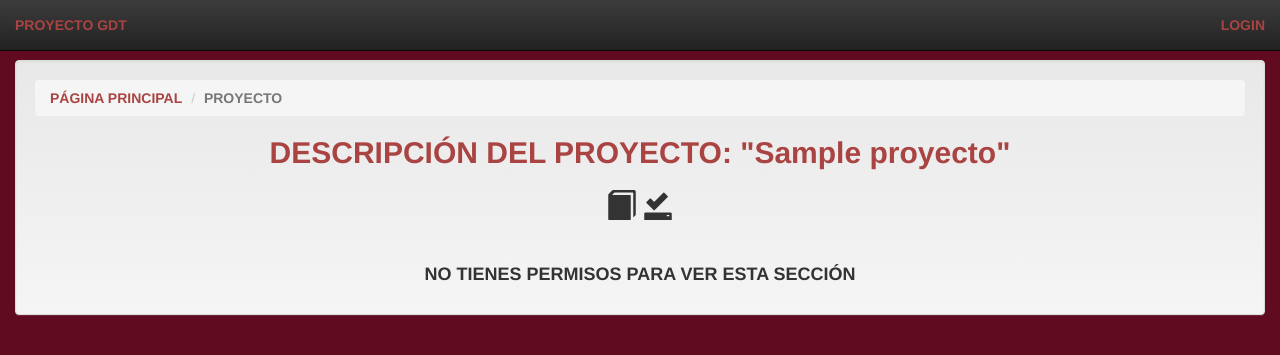
After one commit to didita91/GDT_PROJECT, a Django app: template templates/desarrollo/admin_proyecto.html in a window 1280 px wide. The commit adds this page. Shown: the top 355 px of the page. Run offline with Django 3.2, Linux system fonts and the light colour scheme; the template is opened without the code that fills it: most values are stand-ins (such as "Sample title", 1, 10 or a date in 2020); parts of the project's set-up code (start-up, migrations or seed data) failed here and were passed over; some libraries are stand-ins or nearby versions.

Commit message:
Iteracion2

```diff
--- a/Proyecto/views.py
+++ b/Proyecto/views.py
@@ -224,7 +224,9 @@ def administrar_proyecto(request, proyecto_id):
     """Administracion de proyecto para el modulo de desarrollo."""
     user = User.objects.get(username=request.user.username)
     proyecto = get_object_or_404(Proyecto, id=proyecto_id)
-    permisos = get_permisos_proyecto(user, proyecto)
+    permisos = get_permisos_sistema(user)
+    print proyecto
+    print user
     print permisos
    # permisos_ant = []
    # if proyecto.fase.id == 2:
--- a/app/forms.py
+++ b/app/forms.py
@@ -87,6 +87,9 @@ class RolesForm(forms.Form):
 class PermisosForm(forms.Form):
 	permisos = forms.ModelMultipleChoiceField(queryset = Permiso.objects.filter(categoria = 1), widget = forms.CheckboxSelectMultiple, required = False)
 
+class PermisosProyectoForm(forms.Form):
+
+	permisos = forms.ModelMultipleChoiceField(queryset = Permiso.objects.filter(categoria = 2), widget = forms.CheckboxSelectMultiple, required = False, label = u'PERMISOS')
 
 
 class ModRolesForm(forms.Form):
--- a/templates/admin/roles/roles_proyecto.html
+++ b/templates/admin/roles/roles_proyecto.html
@@ -48,6 +48,7 @@
 		    {% ifnotequal i.id 2 %}
                        <td>
                           {% if eliminar_rol %}
+
                              <a class="btn btn-default" href="/roles/del&id={{i.id}}/"><strong>ELIMINAR</strong></a>&nbsp;&nbsp;&nbsp;
                              <a class="btn btn-default" href="/roles/permisos&id={{i.id}}/"><strong>PERMISOS</strong></a>&nbsp;&nbsp;&nbsp;
                           {% endif %}
@@ -77,6 +78,6 @@
     </div>
 
 {% else %}
-	<center><p><strong>NO TINES PERMISOS PARA VER ESTA SECCION</strong></p></center>
+	<center><p><strong>NO TIENES PERMISOS PARA VER ESTA SECCION</strong></p></center>
 {% endif %}
 {% endblock %}
--- a/templates/admin/roles/roles_sistema.html
+++ b/templates/admin/roles/roles_sistema.html
@@ -35,10 +35,10 @@
 	        <tr>
                    {% ifnotequal i.id 1 %}
                       {% if mod_rol %}
-                         <td><a href="/roles/mod&id={{i.id}}/"><font color="gray"><strong><em><u>{{i.nombre}}</u></em></strong></font></a></td>
+                         <td><a href="/roles/mod&id={{i.id}}/"><font color="gray"><strong><em><u>{{i.nombre}}</u></em></strong></></a></td>
                       {% else %}
                          <td><font color="gray"><strong><em><u>{{i.nombre}}</u></em></strong></font></td>
-                      {% endif %}
+                      {% endif %}font
                    {% else %}
                       <td><font color="gray"><strong><em><u>{{i.nombre}}</u></em></strong></font></td>
                    {% endifnotequal %}
--- /dev/null
+++ b/templates/desarrollo/admin_proyecto.html
@@ -0,0 +1,26 @@
+{% extends "base.html" %}
+{% block title %}{{proyecto.nombre}}{% endblock %}
+{% block head %}{{proyecto.nombre}}<br>{% endblock %}
+{% block content %}
+<ol class="breadcrumb">
+  <li><a class="text-danger" href="/principal"><strong>PÁGINA PRINCIPAL</strong></a></li>
+  <li class="active"><strong>PROYECTO</strong></li>
+</ol>
+<center><h2 class="text-danger"><strong> DESCRIPCIÓN DEL PROYECTO: "{{proyecto}}" </strong></h2></center>
+<center><h2><span class="glyphicon glyphicon-book" aria-hidden="true"></span>&nbsp;<span class="glyphicon glyphicon-saved" aria-hidden="true"></span></h2></center><br>
+
+{% if ver_items or abm_items or ver_miembros or abm_miembros or asignar_roles or generarlb or ver_items_ant%}
+   <center><h4><strong> <u>LIDER DEL PROYECTO</u>: <em class="text-danger">"{{proyecto.usuario_lider}}"</em></strong></h4><br><br></center>
+
+   {% if ver_miembros or abm_miembros or asignar_roles %}
+      <h4 class="text-default"><strong> <u>ACCIONES</u>:</strong></h4><br>
+      <center><a class="btn btn-default" href="/proyectos/miembros&id={{proyecto.id}}/"><strong>MIEMBROS DEL PROYECTO</strong></a>&nbsp;&nbsp;&nbsp;&nbsp;&nbsp;&nbsp;&nbsp;&nbsp;&nbsp;&nbsp;&nbsp;&nbsp;&nbsp;&nbsp;&nbsp;&nbsp;
+   {% endif %}
+      <a class="btn btn-default" href="/proyectos/fases&id={{proyecto.id}}/"><strong>FASES DEL PROYECTO</strong></a>&nbsp;&nbsp;&nbsp;&nbsp;&nbsp;&nbsp;&nbsp;&nbsp;&nbsp;&nbsp;&nbsp;&nbsp;&nbsp;&nbsp;&nbsp;&nbsp;
+
+      <a class="btn btn-default" href="/terminar&id={{proyecto.id}}/"><strong>CERRAR PROYECTO</strong></a>&nbsp;&nbsp;&nbsp;&nbsp;&nbsp;&nbsp;&nbsp;&nbsp;&nbsp;&nbsp;&nbsp;&nbsp;&nbsp;&nbsp;&nbsp;&nbsp;
+      <a class="btn btn-default" href="/proyecto/reporte&id={{proyecto.id}}/"><strong>INFORME DE PROYECTO</strong></a></center>
+{% else %}
+   <center><p><h4><strong>NO TIENES PERMISOS PARA VER ESTA SECCIÓN</strong></h4></p></center>
+{% endif %}
+{% endblock%}
--- a/templates/admin/desarrollo/cambiar_usuario_rol.html
+++ b/templates/desarrollo/cambiar_usuario_rol.html
@@ -9,7 +9,7 @@
 </ol>
 <center><h2 class="text-danger"><strong> ADMINISTRAR ROLES A USUARIO: "{{usuario}}"</strong></h2></center>
 <center><h2><span class="glyphicon glyphicon-book" aria-hidden="true"></span>&nbsp;<span class="glyphicon glyphicon-arrow-right" aria-hidden="true"></span>&nbsp;<span class="glyphicon glyphicon-user" aria-hidden="true"></span></h2></center><br>
-{% if asignar_roles and rol.id == 2 %}
+{% if asignar_roles %}
    {% if mensaje %}
       <center><p>SE HA PRODUCIDO EL SIGUIENTE INCONVENIENTE:</p>
       <p>{{mensaje}}</p></center>
```
Also changed, not shown: app/helper.py (+4 -3 lines), app/views.py (+33 -19 lines), templates/admin/desarrollo/admin_miembros.html (deleted, +0 -24 lines), templates/desarrollo/admin_miembros.html (renamed from templates/admin/desarrollo/admin_proyecto.html, +5 -6 lines), templates/main_page.html (+14 -0 lines), templates/desarrollo/add_miembro.html (renamed from templates/admin/desarrollo/add_miembro.html), templates/desarrollo/eliminar_miembro.html (renamed from templates/admin/desarrollo/eliminar_miembro.html).
